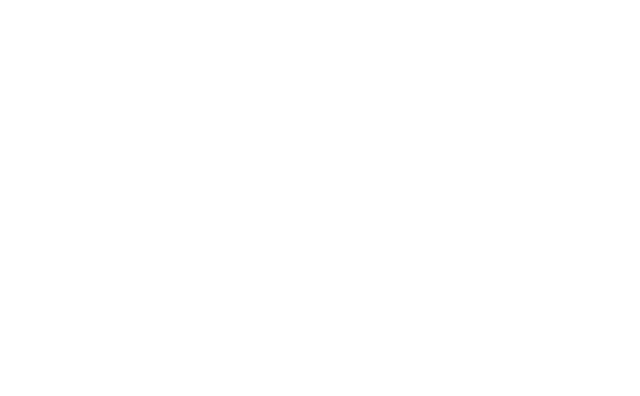
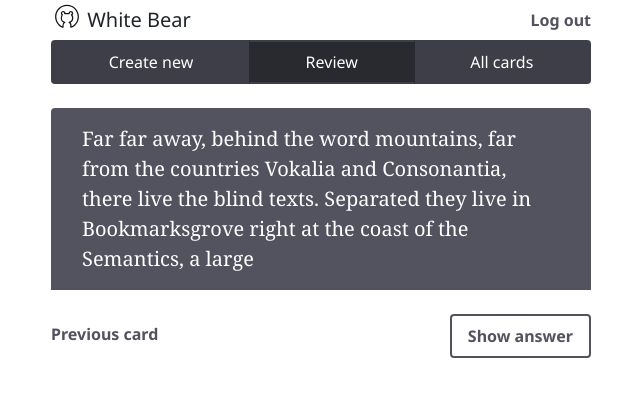
Before and after one commit to TyCoolidge/white-bear-prototype, a plain HTML site: page review-answer.html in a window 1280 px wide. Shown: the whole page, without its empty margins (319-959 px from the left). Drawn offline with Linux system fonts and the light colour scheme.

Commit message:
More button functionality

```diff
--- a/review-answer.html
+++ b/review-answer.html
@@ -0,0 +1,82 @@
+<html lang="en">
+   <head>
+      <meta charset="UTF-8" />
+      <meta name="viewport" content="width=device-width, initial-scale=1.0" />
+      <meta http-equiv="X-UA-Compatible" content="ie=edge" />
+      <link rel="stylesheet" href="style/dist.css" />
+      <title>Review Cards</title>
+   </head>
+   <body>
+      <div class="container">
+         <div class="row">
+            <div
+               class="col-12 col-xl-6 offset-xl-3 col-lg-8 offset-lg-2 col-md-10 offset-md-1"
+            >
+               <div>
+                  <img
+                     src="icons/logo-app.svg"
+                     width="32px;"
+                     alt="White Bear Logo"
+                  />
+
+                  <h3 class="d-inline btn-group">White Bear</h3>
+                  <a href="index.html" class="btn btn-link float-right"
+                     >Log out</a
+                  >
+               </div>
+
+               <!--Navigation bar-->
+               <div
+                  class="btn-group nav-bar"
+                  role="navigation"
+                  style="width: 100%;"
+                  aria-label="navigation"
+               >
+                  <a
+                     href="create-answer.html"
+                     type="button"
+                     class="btn btn-secondary"
+                  >
+                     Create new
+                  </a>
+                  <a
+                     href="review-answer.html"
+                     type="button"
+                     class="btn btn-secondary tab-separator tab-active"
+                  >
+                     Review
+                  </a>
+                  <button type="button" class="btn btn-secondary tab-separator">
+                     All cards
+                  </button>
+               </div>
+
+               <!--TOP CARD FOR FUTURE PAGES-->
+               <div class="my-5">
+                  <div class="card bg-primary col-md-12">
+                     <div class="card-body" style="color: white;">
+                        Far far away, behind the word mountains, far from the
+                        countries Vokalia and Consonantia, there live the blind
+                        texts. Separated they live in Bookmarksgrove right at
+                        the coast of the Semantics, a large
+                     </div>
+                  </div>
+               </div>
+               <!-- make Button link to next page-->
+               <button type="button" class="btn btn-link" style="float: left;">
+                  Previous card
+               </button>
+               <div class="float-right">
+                  <a
+                     href="review-imagery.html"
+                     type="button"
+                     class="btn btn-outline-primary"
+                  >
+                     Show answer
+                  </a>
+               </div>
+            </div>
+         </div>
+      </div>
+   </body>
+</html>
```
Also changed, not shown: create-answer.html (+1 -1 lines), create-imagery.html (+1 -1 lines), review-empty.html (+79 -0 lines), review-imagery.html (+13 -5 lines), style/style.scss (+4 -4 lines).
